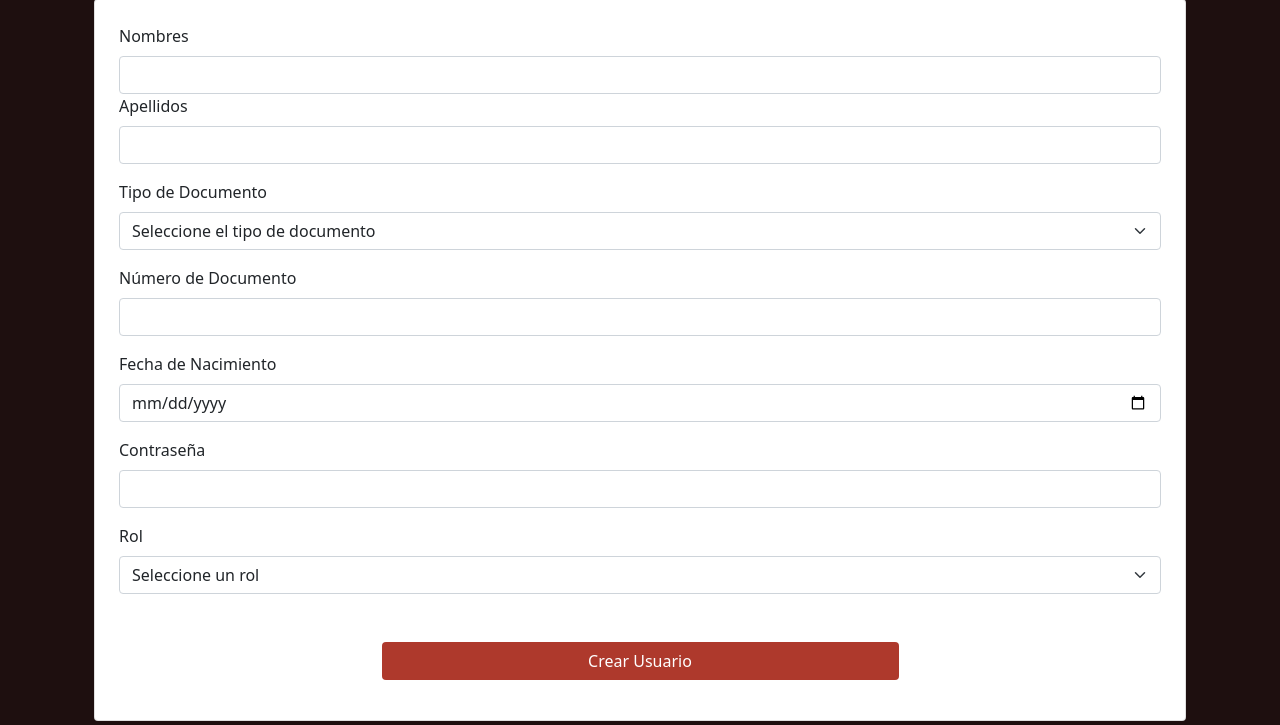
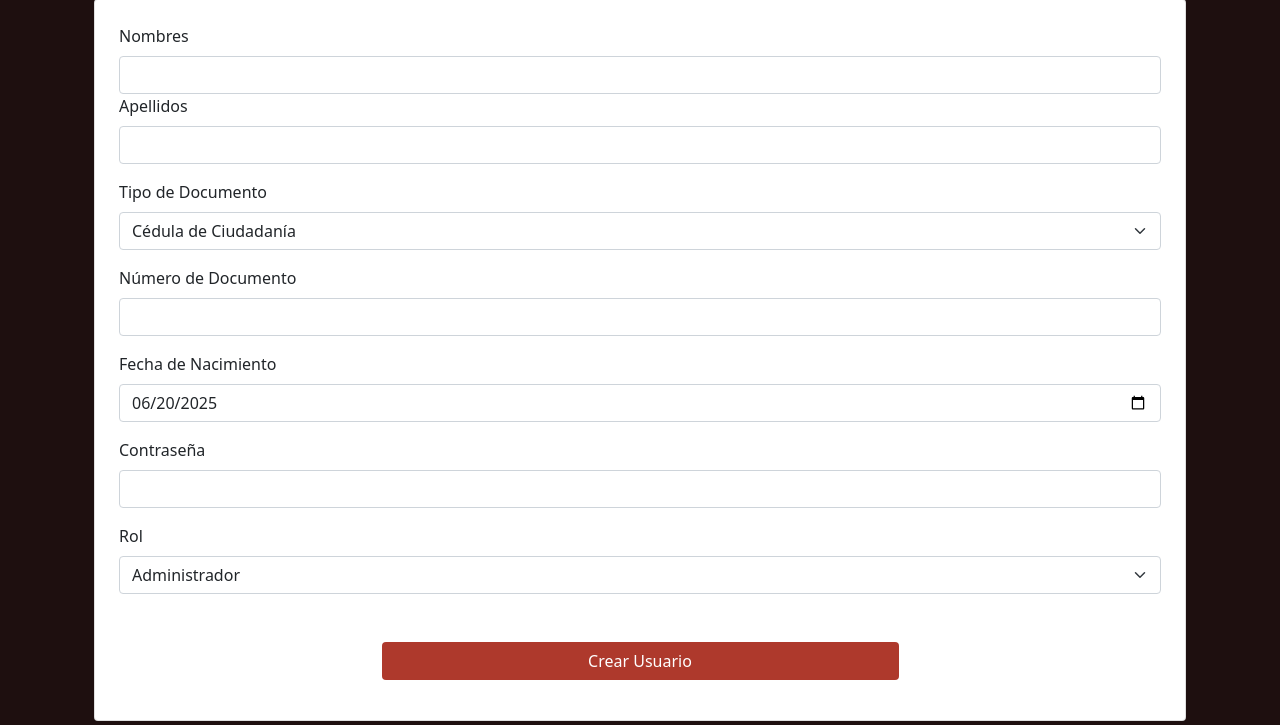
Before and after one commit to juancho-sp/AppGastroGo, a Django app: page /administrador/crear_usuario/ in a window 1280 px wide. Shown: the part 192-917 px from the top of the page. Run offline with Django 5.2, Linux system fonts and the light colour scheme; the visitor is signed in with stand-in values (Sample User, id 1); data that the repository does not hold is empty.

Commit message:
se mejoran los formularios de usuarios para que sea mas agil la creacion

```diff
--- a/templates/administrador/home-admin.html
+++ b/templates/administrador/home-admin.html
@@ -44,8 +44,7 @@
                         <div class="mb-3">
                             <label for="documentType" class="form-label">Tipo de Documento</label>
                             <select class="form-select" id="documentType" name="tipo_documento" required>
-                                <option value="" disabled selected>Seleccione el tipo de documento</option>
-                                <option value="CC">Cédula de Ciudadanía</option>
+                                <option value="CC" selected>Cédula de Ciudadanía</option>
                                 <option value="PA">Pasaporte</option>
                                 <option value="TI">Tarjeta de Identidad</option>
                                 <option value="CE">Cédula de Extranjería</option>
@@ -66,8 +65,7 @@
                         <div class="mb-3">
                             <label for="role" class="form-label">Rol</label>
                             <select class="form-select" id="role" name="rol" required>
-                                <option value="" disabled selected>Seleccione un rol</option>
-                                <option value="admin">Administrador</option>
+                                <option value="admin" selected>Administrador</option>
                                 <option value="cocinero">Cocinero</option>
                                 <option value="cajero">Cajero</option>
                             </select>
@@ -176,7 +174,6 @@
             <div class="mb-3">
                 <label for="documentTypeModal" class="form-label">Tipo de Documento</label>
                 <select class="form-select" id="documentTypeModal" name="tipo_documento" required>
-                <option value="" disabled>Seleccione el tipo de documento</option>
                 <option value="CC">Cédula de Ciudadanía</option>
                 <option value="TI">Tarjeta de Identidad</option>
                 <option value="CE">Cédula de Extranjería</option>
@@ -198,7 +195,6 @@
             <div class="mb-3">
                 <label for="roleModal" class="form-label">Rol</label>
                 <select class="form-select" id="roleModal" name="rol" required>
-                <option value="" disabled>Seleccione un rol</option>
                 <option value="admin">Administrador</option>
                 <option value="cocinero">Cocinero</option>
                 <option value="cajero">Cajero</option>
--- a/templates/base.html
+++ b/templates/base.html
@@ -117,6 +117,12 @@
                 });
             }, 3000);
         </script>
+        <script>
+            window.addEventListener('DOMContentLoaded', function () {
+            const today = new Date().toISOString().split('T')[0];
+            document.getElementById('birthDate').value = today;
+            });
+        </script>
         {% endblock %}
     </body>
 </html>
```
